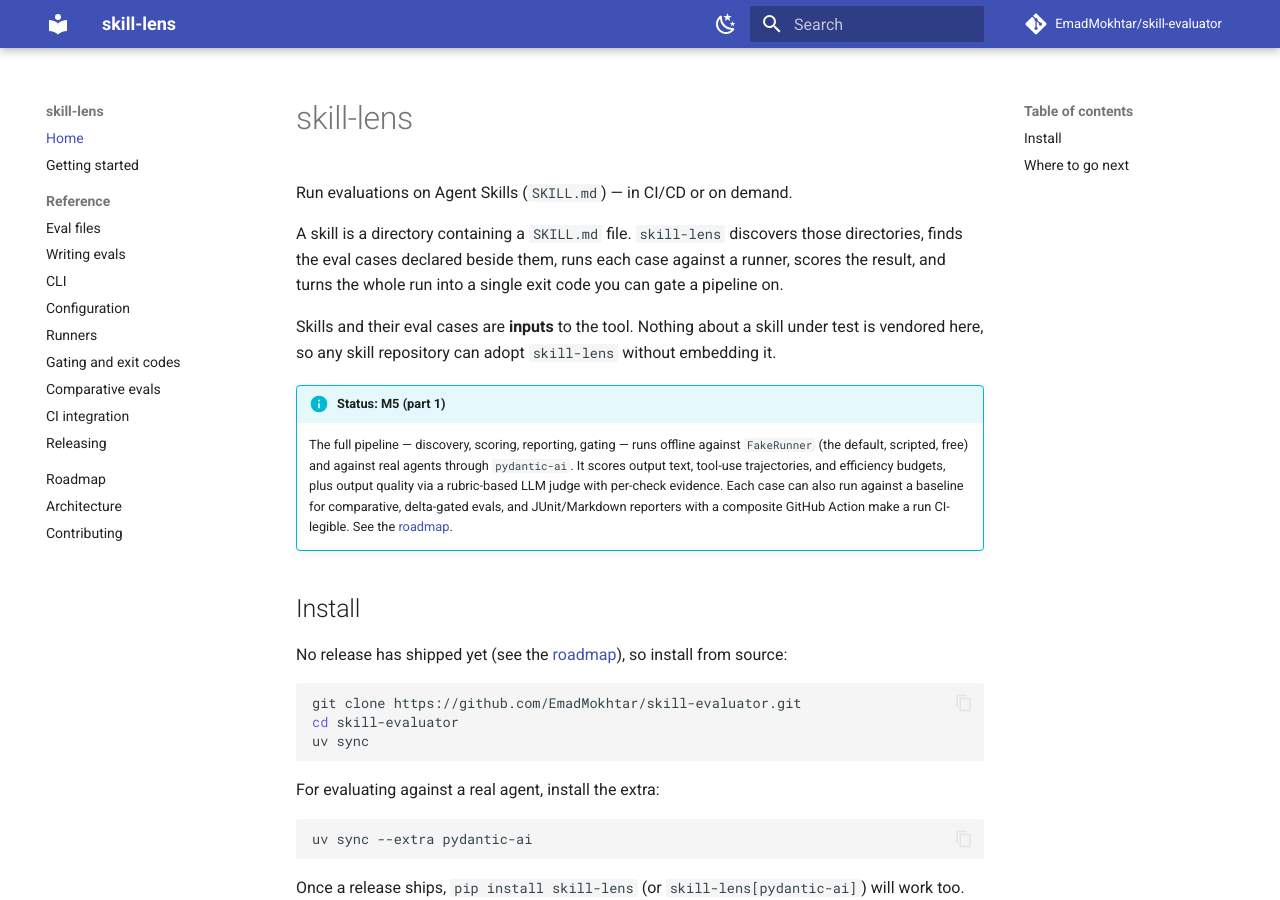
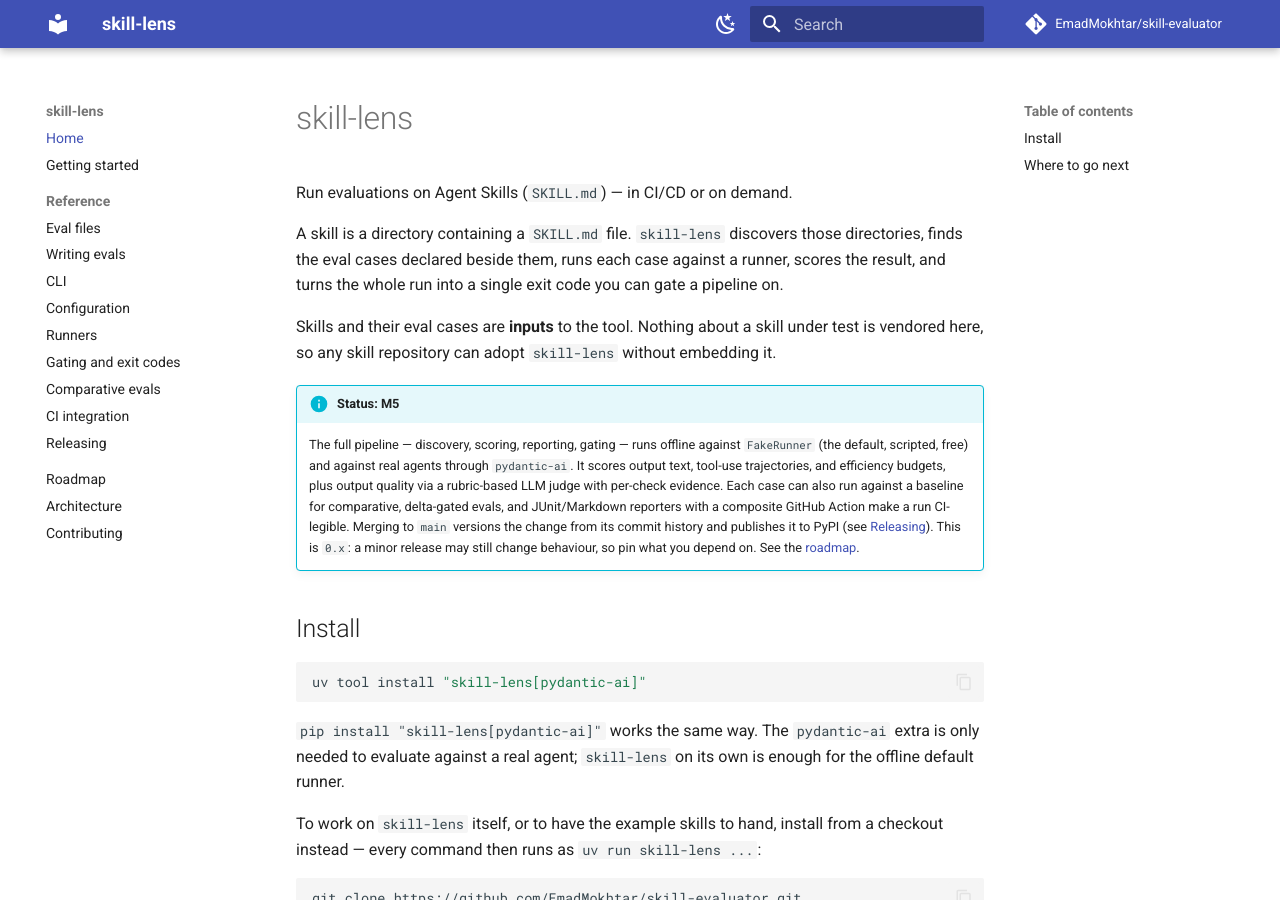
Before and after one commit to EmadMokhtar/skill-evaluator, an MkDocs documentation site: the page built from docs/index.md, in a window 1280 px wide and 900 px high. Built offline with MkDocs 1.6.1 and Material for MkDocs 9.7.7, drawn with Linux system fonts in a browser that asks for light colours; comment, search, counter and statistics services are not loaded; some of the changed text lies outside the part shown.

Commit message:
docs: make install guidance true after the first release
README.md is the package's long description: it becomes the PyPI project
page and cannot be edited after upload. It said "No release has shipped
yet, so install from source" and that the action's install-spec named an
unpublished package -- both false the moment this branch merges, and
permanent.

The install path is now the published package, with the checkout kept as
the contributor route rather than the only option. The pre-release
caveats naming @v0.1.0 in prose (README, docs/ci.md) become guidance for
running against an unreleased commit, which stays true either way.

README links are absolute: PyPI does not resolve relative ones, so
LICENSE, ARCHITECTURE.md and examples/ci/ were dead on that page.

Co-Authored-By: Claude Opus 5 <noreply@anthropic.com>

````diff
--- a/docs/index.md
+++ b/docs/index.md
@@ -11,32 +11,35 @@ Skills and their eval cases are **inputs** to the tool. Nothing about a skill un
 test is vendored here, so any skill repository can adopt `skill-lens` without
 embedding it.
 
-!!! info "Status: M5 (part 1)"
+!!! info "Status: M5"
     The full pipeline — discovery, scoring, reporting, gating — runs offline against
     `FakeRunner` (the default, scripted, free) and against real agents through
     `pydantic-ai`. It scores output text, tool-use trajectories, and efficiency
     budgets, plus output quality via a rubric-based LLM judge with per-check evidence.
     Each case can also run against a baseline for comparative, delta-gated evals, and
     JUnit/Markdown reporters with a composite GitHub Action make a run CI-legible.
-    See the [roadmap](roadmap.md).
+    Merging to `main` versions the change from its commit history and publishes it to
+    PyPI (see [Releasing](releasing.md)). This is `0.x`: a minor release may still
+    change behaviour, so pin what you depend on. See the [roadmap](roadmap.md).
 
 ## Install
 
-No release has shipped yet (see the [roadmap](roadmap.md)), so install from source:
+```bash
+uv tool install "skill-lens[pydantic-ai]"
+```
+
+`pip install "skill-lens[pydantic-ai]"` works the same way. The `pydantic-ai` extra is only
+needed to evaluate against a real agent; `skill-lens` on its own is enough for the offline
+default runner.
+
+To work on `skill-lens` itself, or to have the example skills to hand, install from a
+checkout instead — every command then runs as `uv run skill-lens ...`:
 
 ```bash
 git clone https://github.com/EmadMokhtar/skill-evaluator.git
 cd skill-evaluator
-uv sync
+uv sync                      # add --extra pydantic-ai for the real-agent runner
 ```
-
-For evaluating against a real agent, install the extra:
-
-```bash
-uv sync --extra pydantic-ai
-```
-
-Once a release ships, `pip install skill-lens` (or `skill-lens[pydantic-ai]`) will work too.
 
 ## Where to go next
 
````
Also changed, not shown: README.md (+27 -18 lines), docs/ci.md (+7 -3 lines), docs/writing-evals.md (+5 -8 lines).
